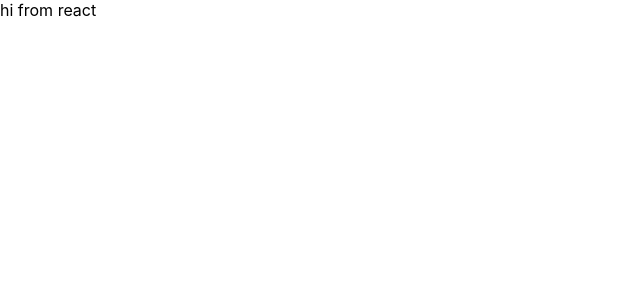
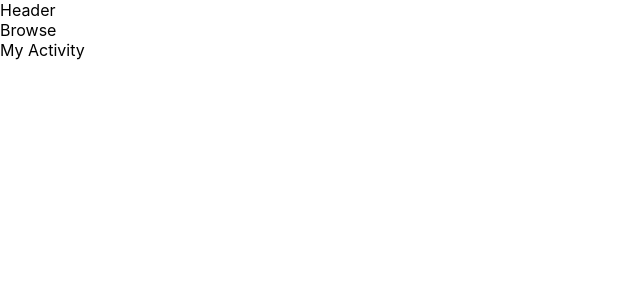
Before and after one commit to zenefieds/zenefieds, a React (Create React App) app: page / in a window 1280 px wide. Shown: the top 300 px of the page, without its empty margins (0-640 px from the left). Built offline with nearby package versions, Linux system fonts and the light colour scheme.

Commit message:
created basic folder structure

```diff
--- a/src/App/App.js
+++ b/src/App/App.js
@@ -1,11 +1,24 @@
-import React from 'react';
+import React, {Component} from 'react';
+import Header from './Header/Header.js';
+import Browse from './Browse/Browse.js';
+import MyActivity from './My_Activity/MyActivity.js';
 
-function App() {
-  return (
-    <div className="App">
-      hi from react
-    </div>
-  );
+class App extends Component {
+  constructor() {
+    super();
+    this.state = {
+      page: 'Browse',
+    }
+  }
+  render() {
+    return (
+      <div className="App">
+        <Header/>
+        <Browse/>
+        <MyActivity/>
+      </div>
+    );
+  }
 }
 
 export default App;
--- /dev/null
+++ b/src/App/Browse/Browse.js
@@ -0,0 +1,18 @@
+import React, {Component} from 'react';
+
+class Browse extends Component {
+  constructor() {
+    super();
+    this.state = {
+    }
+  }
+  render() {
+    return (
+      <div className="Browse">
+        Browse
+      </div>
+    );
+  }
+}
+
+export default Browse;
--- /dev/null
+++ b/src/App/Header/Header.js
@@ -0,0 +1,11 @@
+import React from 'react';
+
+function Header() {
+  return (
+    <div>
+      Header
+    </div>
+  );
+}
+
+export default Header;
--- /dev/null
+++ b/src/App/My_Activity/MyActivity.js
@@ -0,0 +1,18 @@
+import React, {Component} from 'react';
+
+class MyActivity extends Component {
+  constructor() {
+    super();
+    this.state = {
+    }
+  }
+  render() {
+    return (
+      <div className="MyActivity">
+        My Activity
+      </div>
+    );
+  }
+}
+
+export default MyActivity;
```
Also changed, not shown: src/App/Browse/Browse.css (added), src/App/Header/Header.css (added), src/App/My_Activity/MyActivity.css (added).
